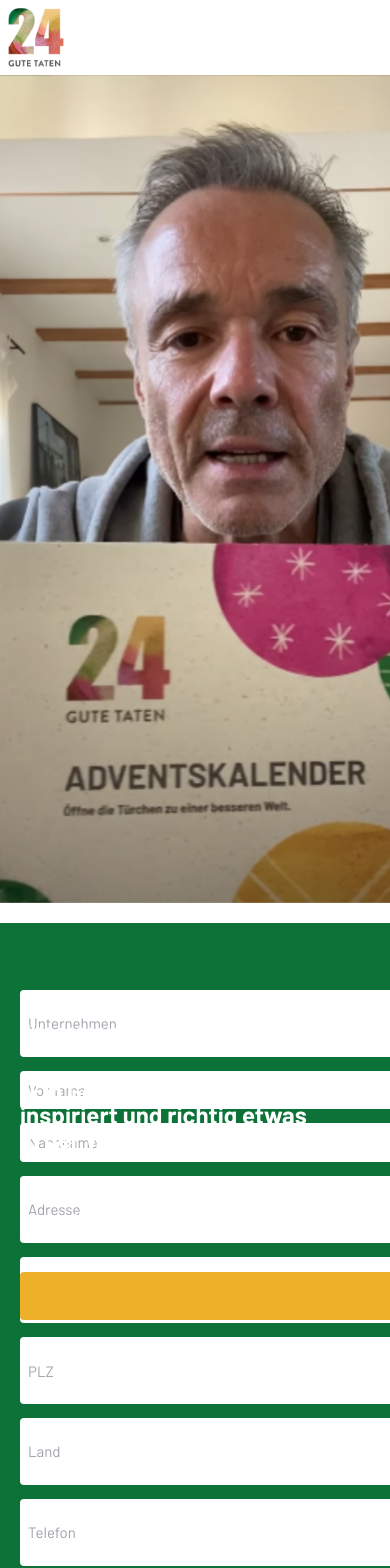
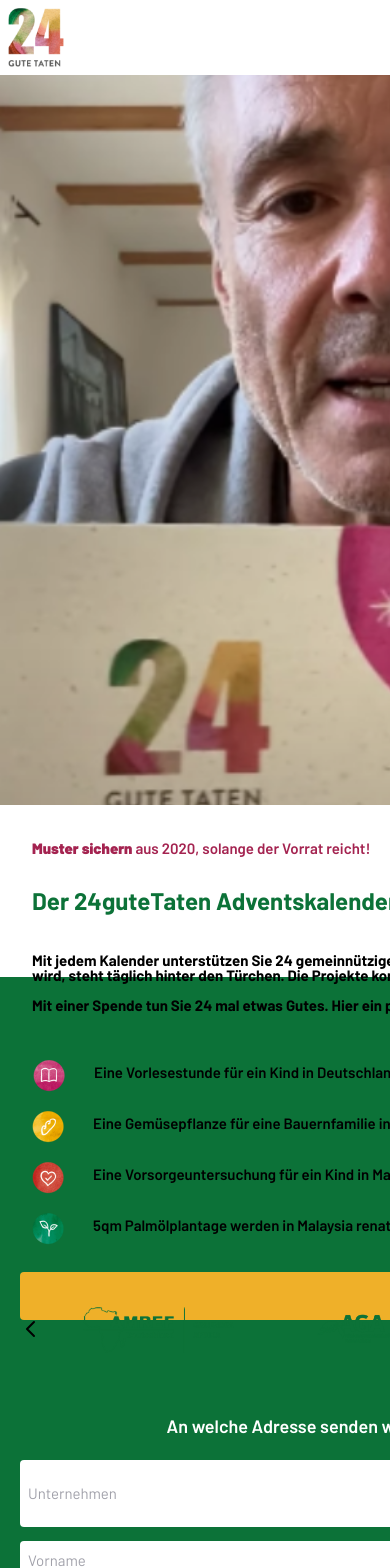
Before and after one commit to simply-dev-j/24gt-front, a React (Create React App) app: page / in a window 390 px wide. Shown: the top 1568 px of the page. Built offline with nearby package versions, Linux system fonts and the light colour scheme.

Commit message:
1024 first release

```diff
--- a/src/index.css
+++ b/src/index.css
@@ -89,7 +89,12 @@
 @tailwind base;
 @tailwind components;
 @tailwind utilities;
+body {
+    background-color: gray;
+}
+
 .app-container {
+    background-color: white;
     max-width: 1920px;
 }
 
--- a/src/screen/landingScreen/LandingScreen.tsx
+++ b/src/screen/landingScreen/LandingScreen.tsx
@@ -55,6 +55,7 @@
             {/* Nav bar */}
             <div className="w-1685p items-center mx-auto flex pt-42p pb-63p
                 2xl:w-1204p 2xl:pt-70p 2xl:pb-50p 2xl:pl-38p
+                x:pt-80p xl:pl-0 xl:w-904p
                 lg:flex-wrap
                 sm:p-2">
                 {/* Logo section */}
@@ -111,15 +112,20 @@
             </div>
             {/* End navbar */}
             <div className="w-1685p mx-auto flex flex-wrap h-825p
-                2xl:h-auto 2xl:w-1204p">
-                <div className="" style={{width:"470px"}}>
+                2xl:h-auto 2xl:w-1204p
+                xl:w-904p">
+                <div className="w-470p
+                    xl:w-745p xl:h-730p">
                     <img src={contact_form_img} className="object-cover w-full h-full"/>
                 </div>
-                <div className="flex flex-col lg:w-full sm:mt-4 sm:overflow-x-hidden sm:w-full" style={{width:"725px"}}>
+                <div className="flex flex-col w-725p
+                    xl:w-full
+                    lg:w-full sm:mt-4 sm:overflow-x-hidden sm:w-full" >
                     <div>
                         <div className="leading-4 text-white text-18p font-extrabold text-center flex items-center justify-center transform rotate-12
                             float-right bg-center bg-no-repeat bg-contain w-135p h-135p mr-20p
                             2xl:mt-m37p
+                            xl:mt-m686p
                             sm:text-8p sm:leading-none sm:w-70p sm:h-70p"
                             style={{
                                 backgroundImage:`url(${green_circle})`,
@@ -129,7 +135,9 @@
                             Muster <br/>
                             erhalten
                         </div>
-                        <div className="px-62p sm:px-8">
+                        <div className="px-62p
+                            xl:px-0
+                            sm:px-8">
                             <div className="text-20p text-accent font-semibold mt-60p
                                 2xl:mt-18p
                                 sm:text-15p sm:mt-4">
@@ -140,16 +148,25 @@
                             </div>
                             <p className="text-primary font-bold text-55p leading-none mt-30p
                                 2xl:mt-26p
-                                sm:text-24p sm:mt">
-                                <Trans
-                                    i18nKey="landing.good_deed_calendar_title"
-                                    components={{ br: <br/> }}
-                                />
+                                sm:text-24p">
+                                <div className="xl:hidden">
+                                    <Trans
+                                        i18nKey="landing.good_deed_calendar_title"
+                                        components={{ br: <br/> }}
+                                    />
+                                </div>
+                                <div className="hidden xl:block">
+                                    <Trans
+                                        i18nKey="landing.good_deed_calendar_title"
+                                        components={{ br: <span/> }}
+                                    />
+                                </div>
                             </p>
                         </div>
                     </div>
                     <div className="px-62p flex-1 flex mt-80p
                         2xl:mt-70p
+                        xl:px-0
                         sm:px-8 sm:mt-0">
                         <div className="flex flex-1 sm:flex-col sm:mt-10">
                             <p className="font-bold text-black text-18p flex-1 leading-none sm:text-15p">
@@ -335,13 +352,17 @@
 
             <div className="bg-primary py-107p mt-77p mx-auto
                 2xl:w-1204p 2xl:mt-27p 2xl:py-70p
+                xl:w-904p xl:py-90p
                 sm:py-5">
                 <div className="w-1685p mx-auto
                     2xl:w-auto 2xl:px-52p
                     sm:px-5">
-                    <div className="flex justify-center lg:flex-wrap sm:flex-col">
-                        <div className="text-white ml-94p w-614p lg:w-full
+                    <div className="flex justify-center
+                        xl:flex-col
+                        lg:flex-wrap sm:flex-col">
+                        <div className="text-white ml-94p w-614p
                             2xl:ml-0 2xl:w-502p
+                            xl:w-full xl:text-center
                             sm:ml-0">
                             <p className="font-bold text-24p
                             sm:mt-5 sm:text-18p">
@@ -365,12 +386,14 @@
                         </div>
                         <div className="flex flex-1 content-end mr-40p
                             2xl:mr-0
-                            sm:w-full lg:w-full sm:mr-0">
+                            xl:w-full xl:h-1 xl:px-65p xl:pt-65p
+                            ">
                             <img src={banner_img} className="object-scale-down object-bottom h-auto w-full"/>
                         </div>
                     </div>
                     <div className="px-94p py-10 bg-white flex justify-center
                         2xl:px-52p 2xl:py-42p
+                        xl:flex-col
                         lg:flex-wrap sm:px-5">
                         <p className="leading-tight text-primary mr-94p flex-2 font-bold text-24p mr-5
                             lg:w-full
@@ -388,12 +411,15 @@
 
             <div className="flex items-center mx-auto
                 2xl:mt-57p 2xl:w-1204p 2xl:h-765p
+                xl:w-904p xl:flex-col xl:h-auto
                 lg:flex-wrap lg:mt-10">
-                <img className="w-1/3
-                    2xl:w-1/2 h-full"
+                <img className="w-1/3 h-full
+                    2xl:w-1/2
+                    xl:w-full xl:h-1056p"
                     src={gift_img} alt=""/>
                 <div className="w-1/3 flex flex-col pl-145p
-                    2xl:w-1/2 2xl:pl-45p">
+                    2xl:w-1/2 2xl:pl-45p
+                    xl:w-full xl:py-94p">
                     <div className="leading-none text-30p font-extrabold text-primary text-center">
                         {t('landing.last_year_project_title')}
                     </div>
@@ -459,14 +485,18 @@
                 ) : null
             } */}
             {/* footer */}
-            <div className="bg-primary h-263p flex">
+            <div className="bg-primary h-263p flex
+                xl:h-560p">
                 <div className="w-1310p h-160p mx-auto my-auto flex justify-between
-                    2xl:w-1138p">
-                    <div className="text-22p font-regular text-white mt-87p w-2/5">
+                    2xl:w-1138p
+                    xl:flex-col xl:h-380p">
+                    <div className="text-22p font-regular text-white mt-87p w-2/5
+                        xl:mt-0 xl:text-center xl:w-full">
                         {t('footer.Impressum')} | {t('footer.data_protection')}
                     </div>
                     {/* logos */}
-                    <div className="flex flex-col items-center justify-self-center">
+                    <div className="flex flex-col items-center justify-self-center
+                         xl:order-first">
                         <div>
                             <img src={footer_logos.logo}/>
                         </div>
@@ -478,7 +508,8 @@
                         </div>
                     </div>
                     {/* end logos */}
-                    <div className="text-22p font-regular text-white mt-87p w-2/5 text-right">
+                    <div className="text-22p font-regular text-white mt-87p w-2/5 text-right
+                        xl:mt-0 xl:text-center xl:w-full">
                         {t('footer.contact')}
                     </div>
                 </div>
--- a/tailwind.config.js
+++ b/tailwind.config.js
@@ -12,12 +12,15 @@
         '83p': '83px',
         '94p': '94px',
         '135p': '135px',
+        '470p': '470px',
         '490p': '490px',
         '500p': '500px',
         '502p': '502px',
         '614p': '614px',
         '640p': '640px',
         '725p': '725px',
+        '745p': '745px',
+        '904p': '904px',
         '1138p': '1138px',
         '1204p': '1204px',
         '1310p': '1310px',
@@ -32,8 +35,12 @@
         '135p': '135px',
         '160p': '160px',
         '263p': '263px',
+        '380p': '380px',
+        '560p': '560px',
+        '730p': '730px',
         '765p': '765px',
-        '825p': '825px'
+        '825p': '825px',
+        '1056p': '1056px'
       },
       padding: {
         '15p': '15px',
@@ -49,7 +56,9 @@
         '52p': '52px',
         '62p': '62px',
         '63p': '63px',
+        '65p': '65px',
         '70p': '70px',
+        '90p': '90px',
         '94p': '94px',
         '107p': '107px',
         '113p': '113px',
@@ -57,6 +66,7 @@
         '145p': '145px'
       },
       margin: {
+        'm686p': '-686px',
         'm37p': '-37px',
         '5p': '5px',
         '14p': '14px',
@@ -73,6 +83,7 @@
         '57p': '57px',
         '60p': '60px',
         '62p': '62px',
+        '65p': '65px',
         '70p': '70px',
         '77p': '77px',
         '80p': '80px',
```
